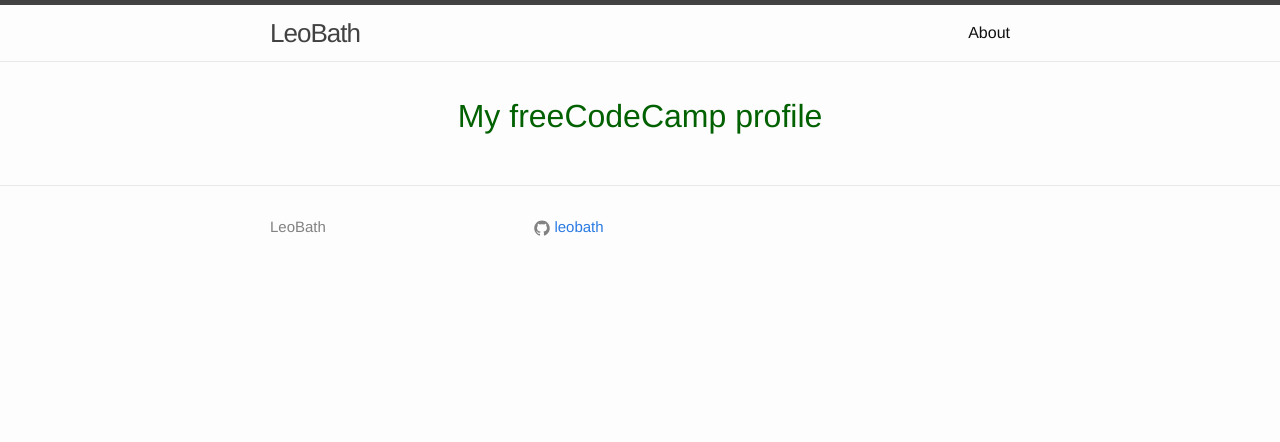
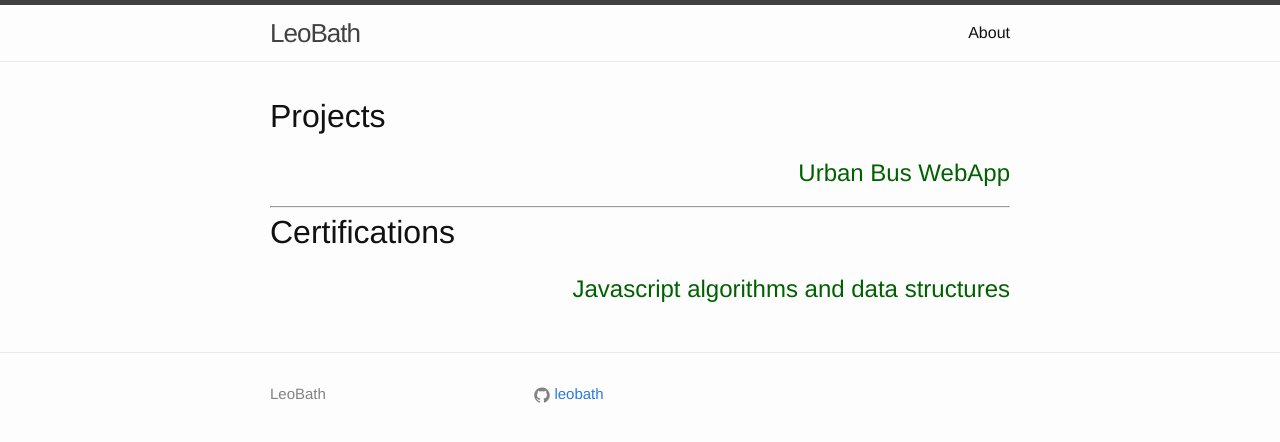
Before and after one commit to leobath/leobath.github.io, a Jekyll site: the page built from index.html, in a window 1280 px wide. Shown: the top 442 px of the page. Built offline with Jekyll 4.4.1, drawn with Linux system fonts in a browser that asks for light colours.

Commit message:
Update index.html

```diff
--- a/index.html
+++ b/index.html
@@ -1,13 +1,27 @@
 ---
 layout: default
 ---
-<h1 style="text-align: center">
 
-  <a href="https://www.freecodecamp.org/leobath">
-    <span style="color: #016101">My freeCodeCamp profile</span>
+<h1>Projects</h1>
+
+<h2 style="text-align: right">
+
+  <a href="http://leobat.tk">
+    <span style="color: #016101">Urban Bus WebApp</span>
     </a>
 
-</h1>
+</h2>
+
+<hr>
+<h1>Certifications</h1>
+
+<h2 style="text-align: right">
+
+  <a href="https://www.freecodecamp.org/certification/leobath/javascript-algorithms-and-data-structures">
+    <span style="color: #016101">Javascript algorithms and data structures</span>
+    </a>
+
+</h2>
 
 
 
```
